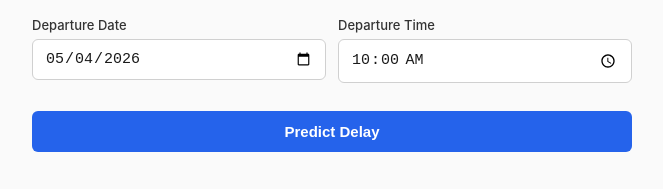
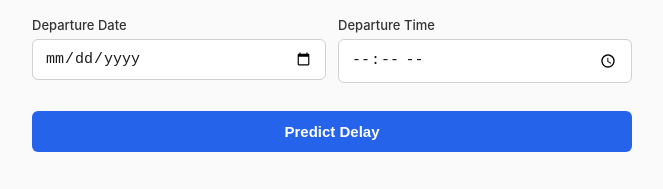
Before and after one commit to nbwiss/flight-delay-predictor, a plain HTML site: page public/index.html in a window 1280 px wide. Shown: the part 283-472 px from the top of the page, 308-971 px from the left. Drawn offline with Linux system fonts and the light colour scheme.

Commit message:
Remove default date and time values

```diff
--- a/public/index.html
+++ b/public/index.html
@@ -201,11 +201,7 @@
       datalist.appendChild(opt);
     });
 
-    // Set default date to tomorrow
-    const tomorrow = new Date();
-    tomorrow.setDate(tomorrow.getDate() + 1);
-    document.getElementById('dep-date').value = tomorrow.toISOString().split('T')[0];
-    document.getElementById('dep-time').value = '10:00';
+    // Departure date and time are left blank by default for the user to fill in
 
     // Force uppercase on airport inputs
     document.getElementById('origin').addEventListener('input', function() {
```
